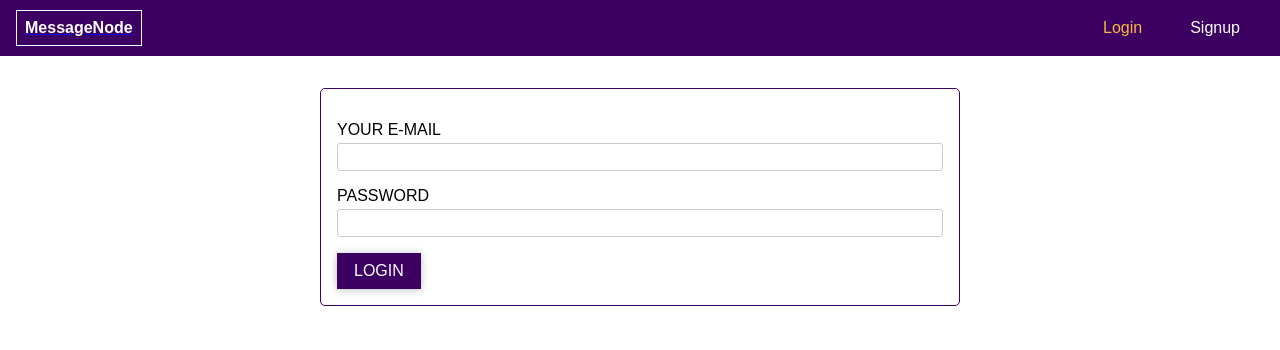
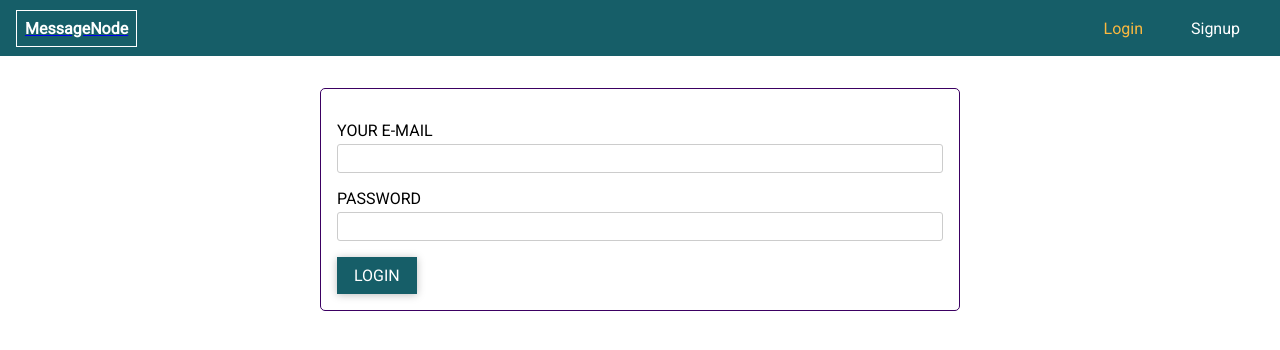
Before and after one commit to Geraldoeze/posts-feed, a React (Create React App) app: page / in a window 1280 px wide. Shown: the top 350 px of the page. Built offline with nearby package versions, Linux system fonts and the light colour scheme.

Commit message:
update status

```diff
--- a/public/index.html
+++ b/public/index.html
@@ -4,6 +4,7 @@
 <head>
   <meta charset="utf-8">
   <link rel="shortcut icon" href="%PUBLIC_URL%/favicon.ico">
+  <link href="https://fonts.googleapis.com/css?family=Roboto" rel="stylesheet">
   <meta name="viewport" content="width=device-width, initial-scale=1, shrink-to-fit=no">
   <meta name="theme-color" content="#000000">
   <!--
--- a/src/App.js
+++ b/src/App.js
@@ -60,7 +60,7 @@ class App extends Component {
   loginHandler = (event, authData) => {
     event.preventDefault();
     this.setState({ authLoading: true });
-    fetch('https://rest-projects.herokuapp.com/auth/login', {
+    fetch('http://localhost:5500/auth/login', {
       method: 'POST',
       headers: {
         'Content-Type': 'application/json'
@@ -110,7 +110,7 @@ class App extends Component {
   signupHandler = (event, authData) => {
     event.preventDefault();
     this.setState({ authLoading: true });
-    fetch('https://rest-projects.herokuapp.com/auth/signup', {
+    fetch('http://localhost:5500/auth/signup', {
       method: 'PUT',
       headers: {
         'Content-Type': 'application/json'
--- a/src/components/Button/Button.css
+++ b/src/components/Button/Button.css
@@ -1,7 +1,7 @@
 .button {
   font: inherit;
-  border: 1px solid #3b0062;
-  color: #3b0062;
+  border: 1px solid #165e68;
+  color: #165e68;
   background: none;
   padding: 0.5rem 1rem;
   cursor: pointer;
@@ -30,7 +30,7 @@
 
 .button:hover,
 .button:active {
-  background: #3b0062;
+  background: #165e68;
   color: white;
 }
 
@@ -41,18 +41,18 @@
 .button--flat:hover,
 .button--flat:active {
   background: rgba(59, 0, 98, 0.3);
-  color: #3b0062;
+  color: #165e68;
 }
 
 .button--raised {
-  background: #3b0062;
+  background: #165e68;
   color: white;
   box-shadow: 0 1px 8px rgba(0, 0, 0, 0.26);
 }
 
 .button--raised:hover,
 .button--raised:active {
-  background: #520288;
+  background: #165e68
 }
 
 .button.button--accent {
@@ -63,7 +63,7 @@
 .button--accent:hover,
 .button--accent:active {
   background: #fab83f;
-  color: #3b0062;
+  color: #165e68;
 }
 
 .button--flat.button--accent:hover,
@@ -74,7 +74,7 @@
 
 .button.button--accent.button--raised {
   background: #fab83f;
-  color: #3b0062;
+  color: #165e68;
 }
 
 .button--raised.button--accent:hover,
--- a/src/components/Logo/Logo.css
+++ b/src/components/Logo/Logo.css
@@ -4,4 +4,5 @@
     border: 1px solid white;
     padding: 0.5rem;
     color: white;
+    text-decoration: none;
 }
--- a/src/components/Modal/Modal.css
+++ b/src/components/Modal/Modal.css
@@ -10,12 +10,12 @@
 }
 
 .modal__header {
-  border-bottom: 2px solid #3b0062;
+  border-bottom: 2px solid #165e68;
 }
 
 .modal__header h1 {
   font-size: 1.5rem;
-  color: #3b0062;
+  color: #165e68;
   margin: 0.5rem;
 }
 
--- a/src/components/Toolbar/Toolbar.css
+++ b/src/components/Toolbar/Toolbar.css
@@ -1,5 +1,5 @@
 .toolbar {
     width: 100%;
     height: 3.5rem;
-    background: #3b0062;
+    background: #165e68;
 }
--- a/src/index.css
+++ b/src/index.css
@@ -3,5 +3,5 @@
 }
 
 body {
-  font-family: sans-serif;
+  font-family: Roboto, 'san-serif';
 }
--- a/src/pages/Feed/Feed.js
+++ b/src/pages/Feed/Feed.js
@@ -23,7 +23,7 @@ class Feed extends Component {
   };
 
   componentDidMount() {
-    fetch('https://rest-projects.herokuapp.com/auth/status', {
+    fetch('http://localhost:5500/auth/status', {
       headers: {
         Authorization: 'Bearer ' + this.props.token
       }
@@ -93,7 +93,7 @@ class Feed extends Component {
       page--;
       this.setState({ postPage: page });
     }
-    fetch('https://rest-projects.herokuapp.com/feed/posts?page=' + page, {
+    fetch('http://localhost:5500/feed/posts?page=' + page, {
       headers: {
         Authorization: 'Bearer ' + this.props.token
       }
```
